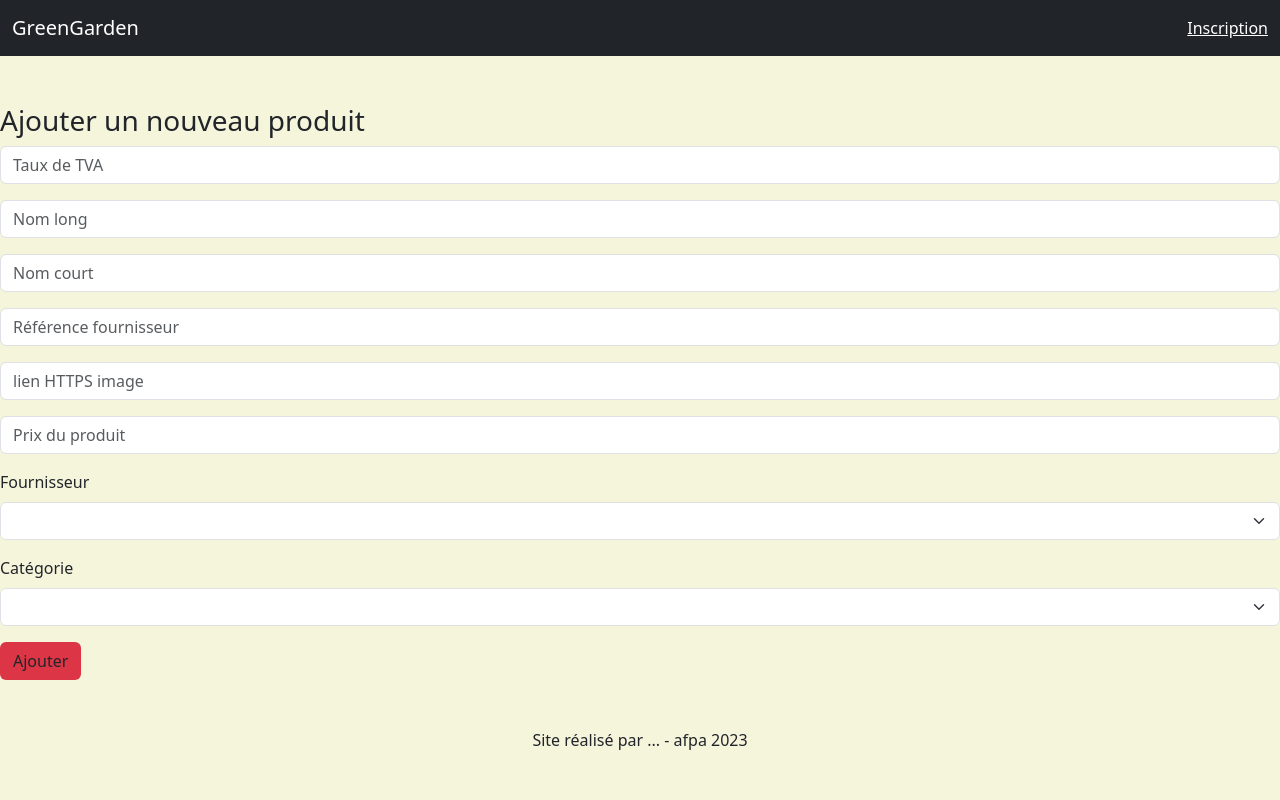
After one commit to ZacZim/greengarden_mvc, a PHP site: template greengarden_MVC/views/viewAdmin.php in a window 1280 px wide. The commit adds this page. Run offline with PHP 8.4, Linux system fonts and the light colour scheme; the template is opened without the code that fills it, so the values that code supplies are empty.

Commit message:
commit jeudi (2023-12-21)

```diff
--- a/greengarden_MVC/index.php
+++ b/greengarden_MVC/index.php
@@ -1,5 +1,9 @@
 <?php
+
+session_start();
 require_once 'router.php';
+
+
 
 $router = new Router();
 $router -> routerRequete();
--- a/greengarden_MVC/views/gabarit.php
+++ b/greengarden_MVC/views/gabarit.php
@@ -18,20 +18,22 @@
                     <ul class="navbar-nav me-auto mb-2 mb-lg-0">
                         <?php if (isset($_SESSION['pseudo']) && $_SESSION['user_type'] == 2) { ?>
                             <li class="nav-item">
-                                <a class="nav-link text-white" href="admin.php">Admin</a>
+                                <a class="nav-link text-white" href="?action=admin.php">Admin</a>
                             </li>
                         <?php } ?>
                         <?php if (isset($_SESSION['pseudo']) == true) { ?>
                             <li class="nav-item">
-                                <a class="nav-link text-white" href="produits.php">produit</a>
+                                <a class="nav-link text-white" href="?action=produit.php">produit</a>
                             </li>
                         <?php } ?>
                     </ul>
+
                     <?php if (isset($_SESSION['pseudo']) == false) { ?>
                         <a style="color:white;" href="?action=inscription">Inscription</a>
                     <?php } else { ?>
-                        <a style="color:red;" class="d-flex justify-content-center " title="Cliquez ici pour vous déconnecter" href='deco.php'>Déconnexion</a>
+                        <a style="color:red;" class="d-flex justify-content-center " title="Cliquez ici pour vous déconnecter" href="scripts/logout.php">Déconnexion</a>
                     <?php } ?>
+
                 </div>
             </div>
         </nav>
--- a/greengarden_MVC/views/view.php
+++ b/greengarden_MVC/views/view.php
@@ -22,15 +22,19 @@ class View
     private function genererFichier($fichier, $donnees)
     {
         if (file_exists($fichier)) {
+
             // Rend les éléments du tableau $donnees accessibles dans la vue
             extract($donnees);
+
             // Démarrage de la temporisation de sortie
             ob_start();
+
             // Inclut le fichier vue
             // Son résultat est placé dans le tampon de sortie
             require $fichier;
             // Arrêt de la temporisation et renvoi du tampon de sortie
             return ob_get_clean();
+
         } else {
             throw new Exception("Fichier '$fichier' introuvable");
         }
--- /dev/null
+++ b/greengarden_MVC/views/viewAdmin.php
@@ -0,0 +1,70 @@
+<main>
+    <section>
+        <div class="mb-3">
+            <h3>Ajouter un nouveau produit</h3>
+            <form method="POST">
+                <div class="mb-3">
+                    <input type="number" step="0.01" class="form-control" id="tauxtva" name="tauxtva" placeholder="Taux de TVA" required>
+                </div>
+                <div class="mb-3">
+                    <input type="text" class="form-control" id="nomlong" name="nomlong" placeholder="Nom long" required>
+                </div>
+                <div class="mb-3">
+                    <input type="text" class="form-control" id="nomcourt" name="nomcourt" placeholder="Nom court" required>
+                </div>
+                <div class="mb-3">
+                    <input type="text" class="form-control" id="refproduit" name="refproduit" placeholder="Référence fournisseur" required>
+                </div>
+                <div class="mb-3">
+                    <input type="text" class="form-control" id="image" name="image" placeholder="lien HTTPS image" required>
+                </div>
+                <div class="mb-3">
+                    <input type="number" step="0.01" class="form-control" id="prix" name="prix" placeholder="Prix du produit" required>
+                </div>
+
+                <div class="mb-3">
+                    <label for="fournisseur" class="form-label">Fournisseur</label>
+                    <select class="form-select" id="fournisseur" name="fournisseur" required>
+                        <?php
+                        // Récupérer les fournisseurs depuis la base de données
+                        $fournisseurs = $dao->getResults("SELECT * FROM t_d_fournisseur");
+                        // Afficher les fournisseurs dans la liste déroulante
+                        foreach ($fournisseurs as $fournisseur) {
+                            echo '<option value="' . $fournisseur['Id_Fournisseur'] . '">' . $fournisseur['Nom_Fournisseur'] . '</option>';
+                        }
+                        ?>
+                    </select>
+                </div>
+
+                <div class="mb-3">
+                    <label for="categorie" class="form-label">Catégorie</label>
+                    <select class="form-select" id="categorie" name="categorie" required>
+                        <?php
+                        // Récupérer les catégories depuis la base de données
+                        $categories = $dao->getResults("SELECT * FROM t_d_categorie");
+
+                        // Afficher les catégories dans la liste déroulante
+                        foreach ($categories as $categorie) {
+                            $selected = ($categorie['Id_Categorie'] == $selectedCategoryId) ? 'selected' : '';
+                            echo '<option value="' . $categorie['Id_Categorie'] . '" ' . $selected . '>' . $categorie['Libelle'] . '</option>';
+                        }
+                        ?>
+                    </select>
+                </div>
+                <button type="submit" class="btn bg-danger" name="btn-add-product">Ajouter</button>
+            </form>
+        </div>
+    </section>
+
+    <section class="container d-flex flex-row flex-wrap">
+        <?php
+        // Récupère les produits depuis la base de données
+        $products = $dao->getProduct();
+
+        // Affiche les produits en utilisant la fonction générique
+        foreach ($products as $product) {
+            $dao->autoCard($product);
+        }
+        ?>
+    </section>
+</main>
```
Also changed, not shown: greengarden_MVC/controllers/AdminController.php (added, +16 -0 lines), greengarden_MVC/controllers/LoginController.php (+5 -5 lines), greengarden_MVC/controllers/ProductController.php (+24 -8 lines), greengarden_MVC/models/AdminModel.php (added, +13 -0 lines), greengarden_MVC/models/CategoryModel.php (+11 -0 lines), greengarden_MVC/models/LoginModel.php (+7 -4 lines), greengarden_MVC/models/ProductModel.php (+7 -9 lines), greengarden_MVC/router.php (+37 -10 lines), greengarden_MVC/scripts/logout.php (added, +17 -0 lines), greengarden_MVC/views/viewProducts.php (+37 -1 lines).
